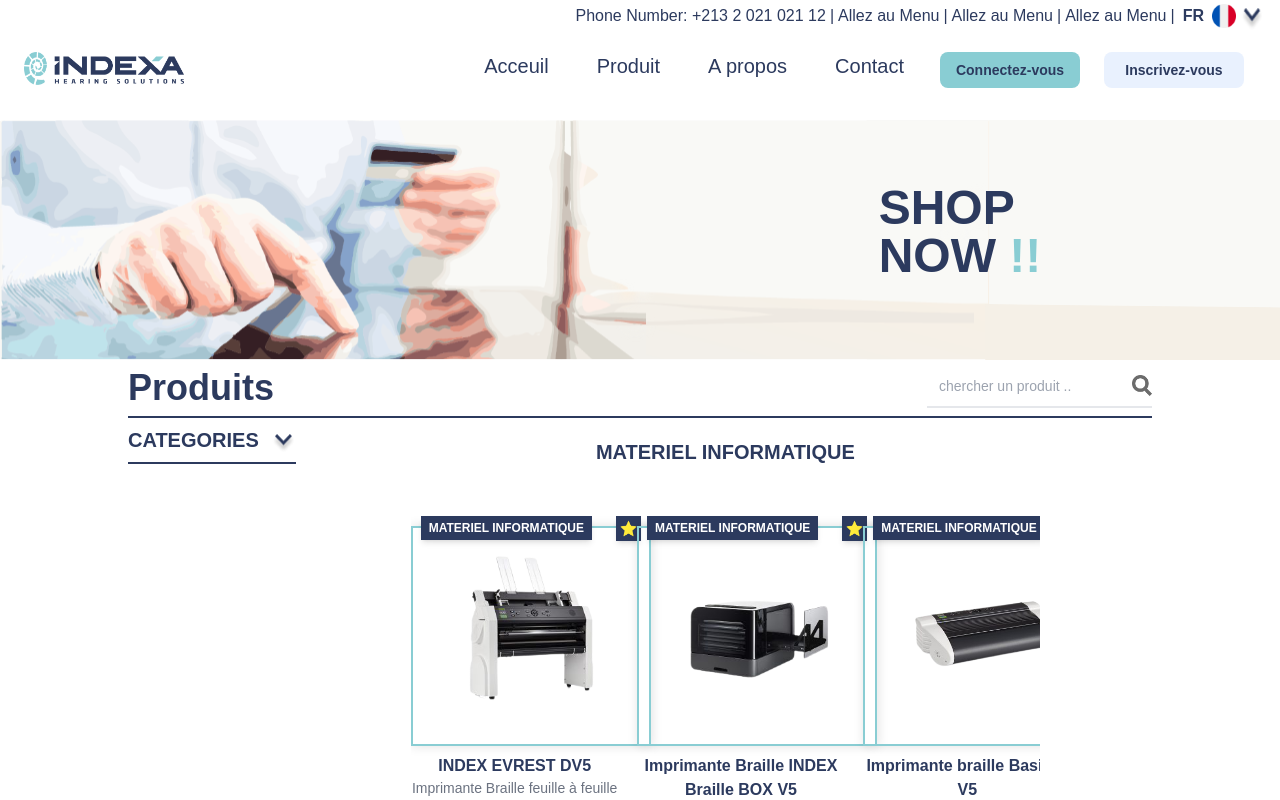
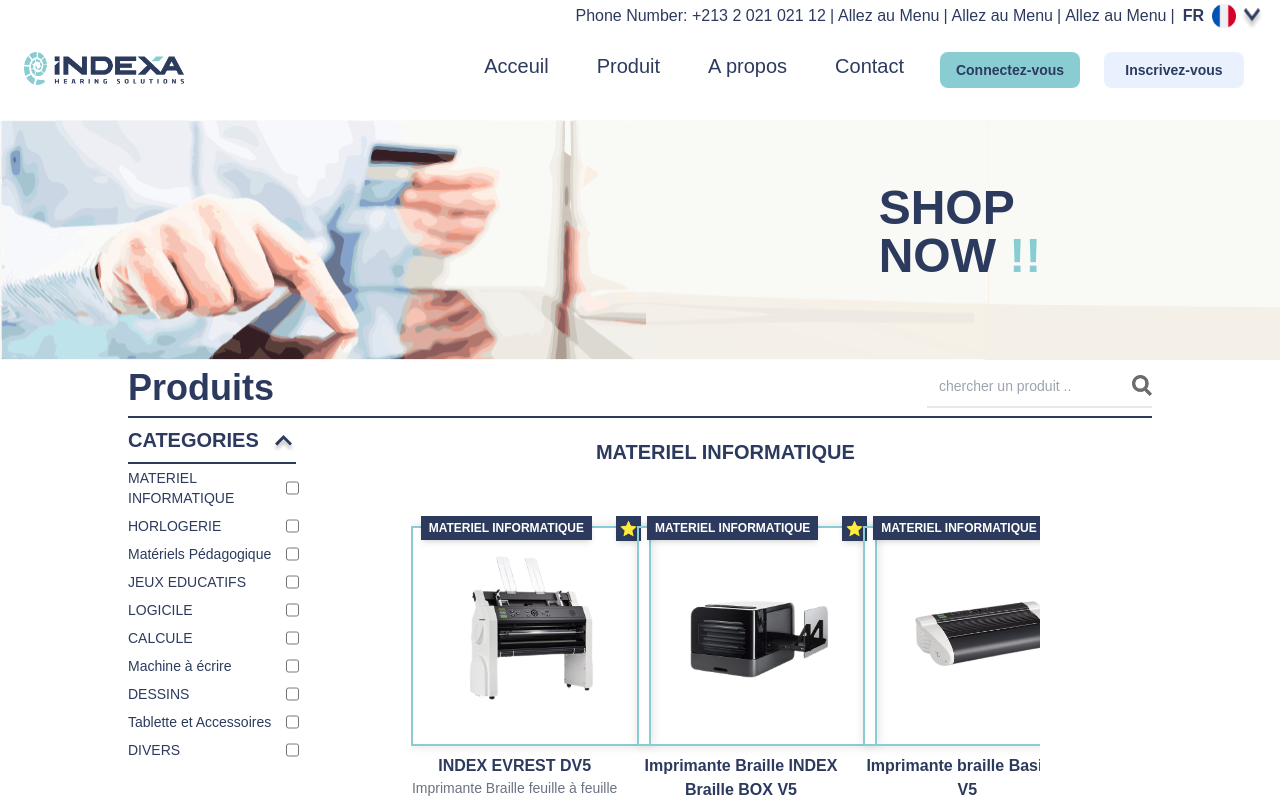
Before and after one commit to abdelbarie/INDEXA_PROJECT, a Next.js app: page /products in a window 1280 px wide. Shown: the top 800 px of the page. Built offline with nearby package versions, Linux system fonts and the light colour scheme.

Commit message:
fix icons and interactions2

```diff
--- a/pages/products/index.js
+++ b/pages/products/index.js
@@ -6,7 +6,7 @@
 
 
 const Products = () => {
-  const [isCategoOpen, setCategoOpen] = useState(false);
+  const [isCategoOpen, setCategoOpen] = useState(true);
   const [produstFilter , setProductsFilter] = useState([false,false,false,false,false,false,false,false,false,false]) ;
   const handleClick = () => {
     setCategoOpen(!isCategoOpen);
```
